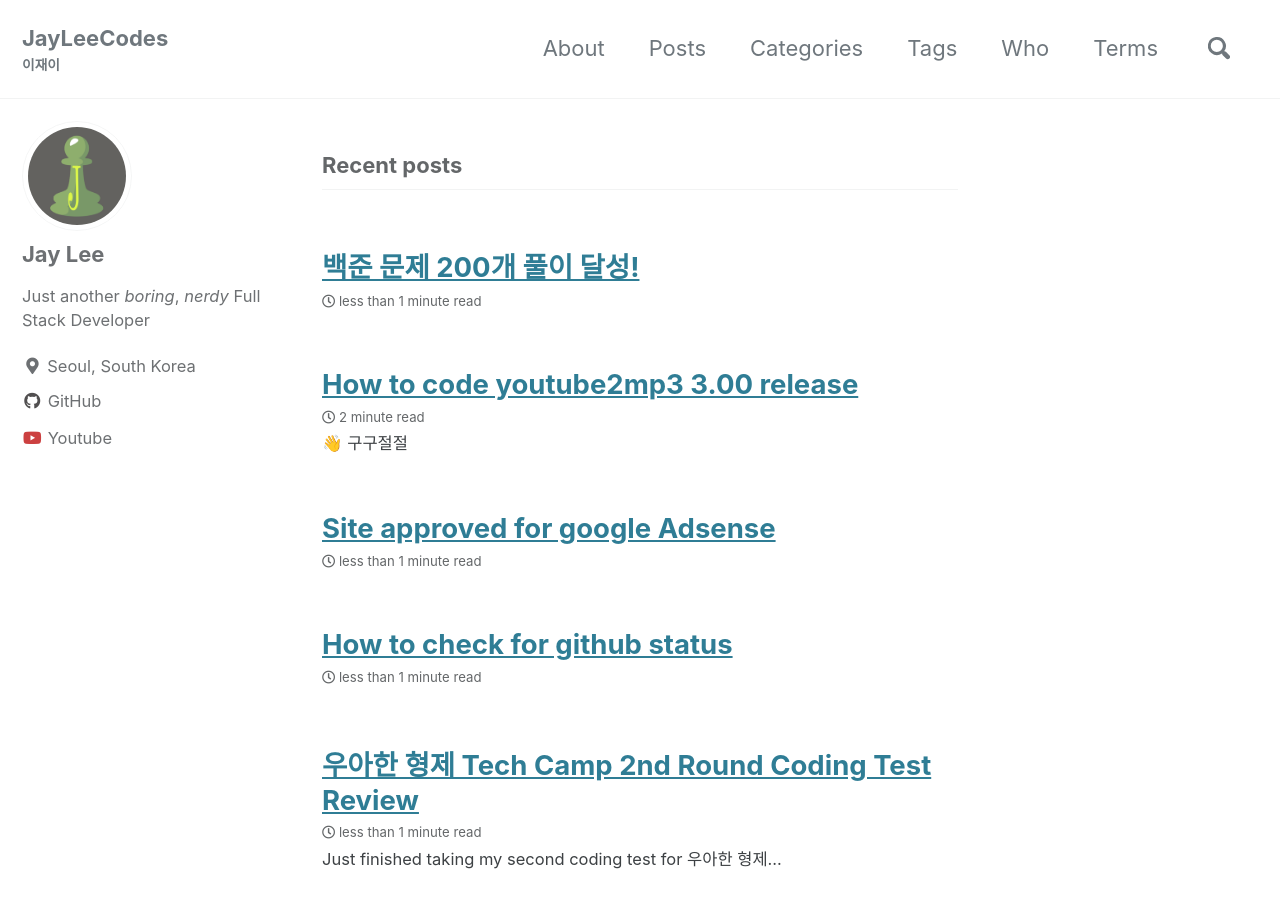
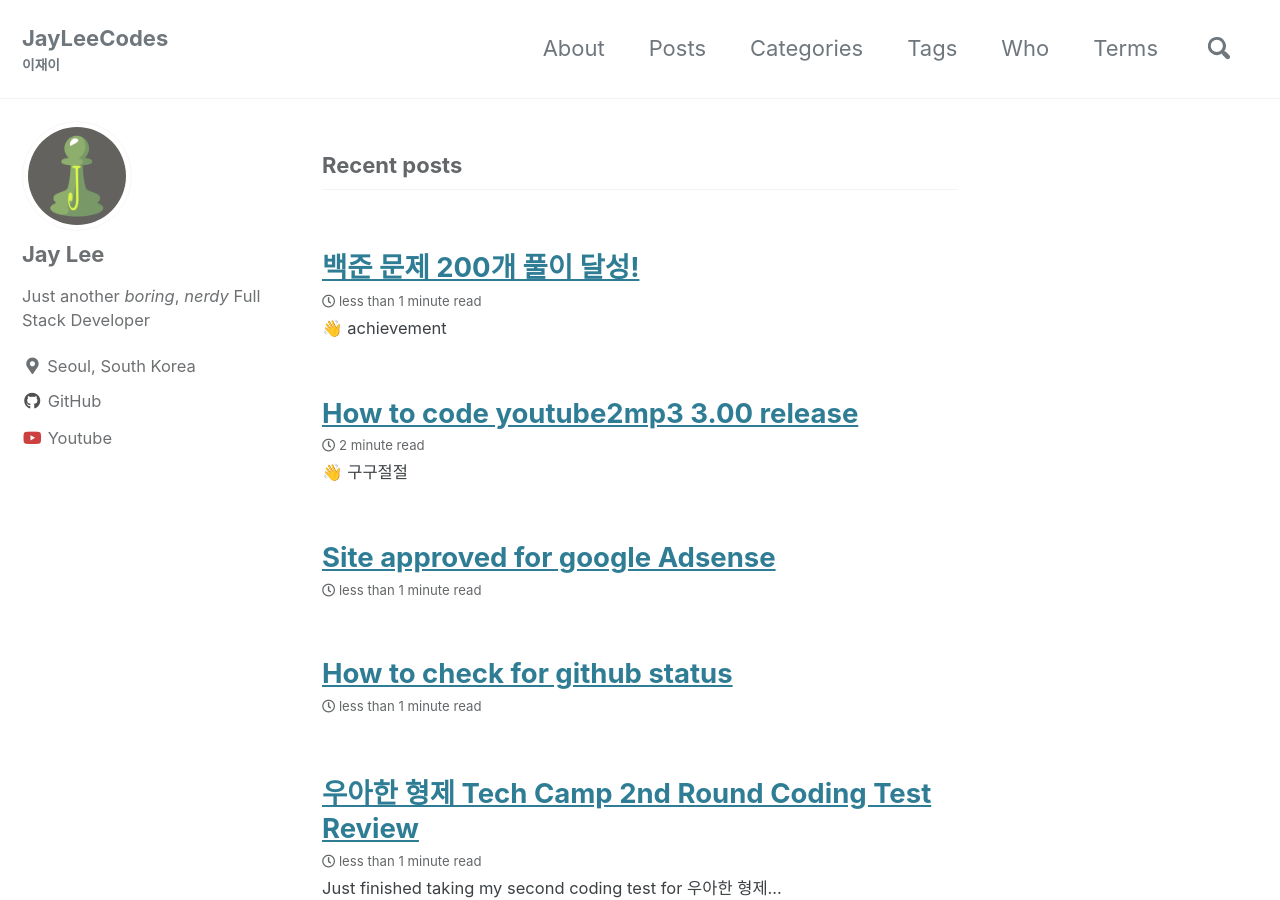
Before and after one commit to jinlee487/jinlee487.github.io, a Jekyll site: the page built from index.html, in a window 1280 px wide and 900 px high. Built offline with Jekyll 4.4.1, drawn with Linux system fonts in a browser that asks for light colours; cached includes are drawn as plain includes; the list of posts is cut into pages by our own code.

Commit message:
백준 알고리즘 포스팅 1

```diff
--- a/_posts/2021-06-04-baekjoon-first-post.md
+++ b/_posts/2021-06-04-baekjoon-first-post.md
@@ -8,7 +8,7 @@ toc: true
 toc_sticky: true
 last_modified_at: 2021-06-04T12:20:00Z
 ---
-
+### 👋 achievement
 <img src="https://user-images.githubusercontent.com/46912607/120740744-c3dadc80-c52e-11eb-8020-ca63a15bcf1e.png" alt="sample" style="zoom:60%;" />
 
 코테를 정식 준비 한지 1.5개월이 되었습니다. 4월 중순부터 6월달 첫주 까지 100문제를 풀어네요.
```
Also changed, not shown: other parts of _posts/2021-06-04-baekjoon-first-post.md (+1 -0 lines).
